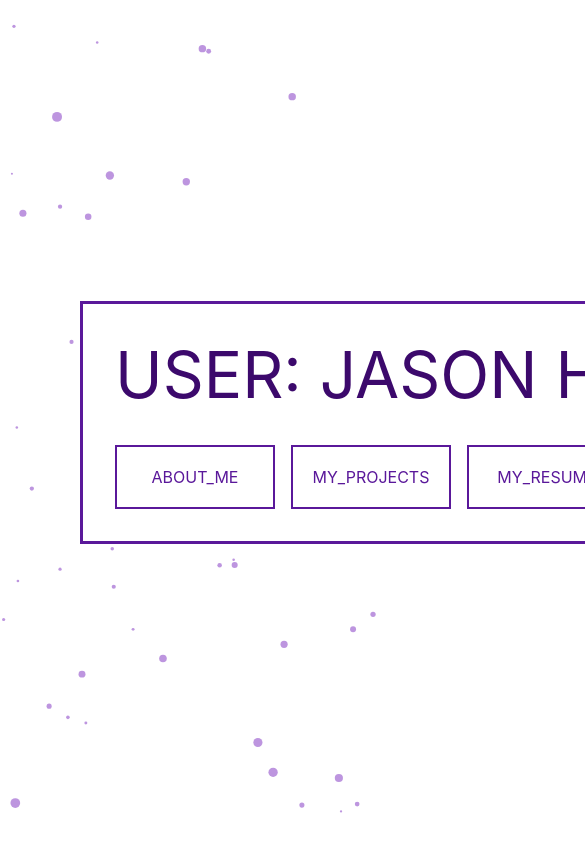
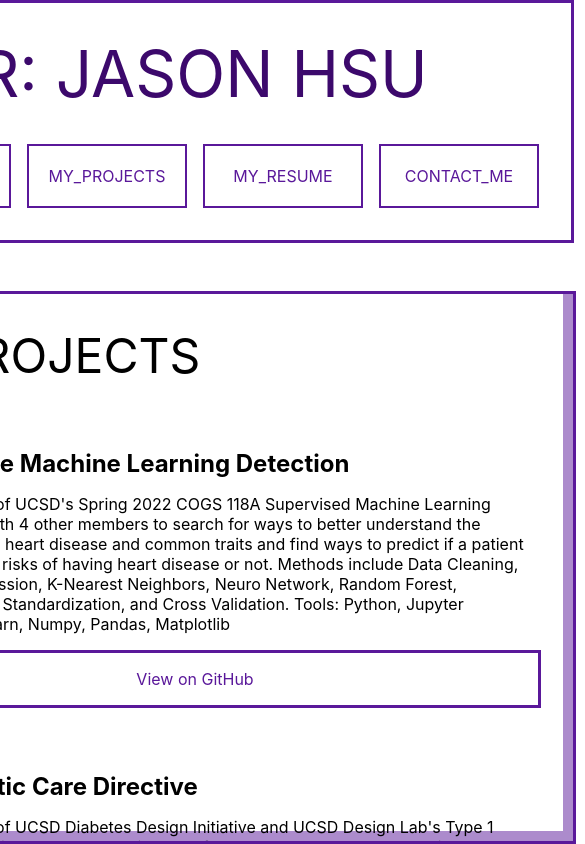
Before and after one commit to jhcode14/personal-webpage2, a Next.js app: page / in a window 390 px wide. Both pictures are taken after a click on the button "MY_PROJECTS". Shown: the top 844 px of the page, 585 px wide, since content can reach past the window. Built offline with nearby package versions, Linux system fonts and the light colour scheme.

Commit message:
Responsive media queries

```diff
--- a/components/About/About.module.css
+++ b/components/About/About.module.css
@@ -1,9 +1,7 @@
 .about {
-    flex-basis: 100%;
-    height: 95vh;
-    min-width: 0;
-    width: 100%;
-    margin: 2vh;
+    flex: 1;
+    height: 95%;
+    width: 755px;
     overflow-y: scroll;
     border: 3px solid #5A189A;
     background-color: white;
@@ -19,11 +17,13 @@
 
 .self_image {
     display: flex;
+    align-self: center;
     justify-content: center;
     padding: 2rem;
     gap: 1rem;
+    flex: 1;
 }
 
 .self_desc {
-    flex-basis: 100%;
+    flex: 1;
 }
--- a/components/Contact/Contact.module.css
+++ b/components/Contact/Contact.module.css
@@ -1,8 +1,7 @@
 .contact {
-    flex-basis: 100%;
+    flex: 1;
     height: 95vh;
-    width: 100%;
-    margin: 2vh;
+    width: 755px;
     overflow-y: scroll;
     border: 3px solid #5A189A;
     background-color: white;
--- a/components/Projects/Projects.module.css
+++ b/components/Projects/Projects.module.css
@@ -1,8 +1,7 @@
 .projects {
-    flex-basis: 100%;
+    flex: 1;
     height: 95vh;
-    width: 100%;
-    margin: 2vh;
+    width: 755px;
     overflow-y: scroll;
     border: 3px solid #5A189A;
     background-color: white;
--- a/components/Resume/Resume.module.css
+++ b/components/Resume/Resume.module.css
@@ -1,8 +1,7 @@
 .about {
-    flex-basis: 100%;
+    flex: 1;
     height: 95vh;
-    width: 100%;
-    margin: 2vh;
+    width: 755px;
     overflow-y: scroll;
     border: 3px solid #5A189A;
     background-color: white;
--- a/components/View/View.module.css
+++ b/components/View/View.module.css
@@ -1,15 +1,24 @@
 
 .container {
     display: flex;
+    flex-direction: row;
+    flex-grow: 0;
+    flex-shrink: 0;
+    align-items: center;
     height: 100vh;
-    align-items: center;
+
     padding-left: 5rem;
     padding-right: 5rem;
     gap: 3rem;
 }
 
 .view_navblock {
+    flex: 1;
     background: white;
+
+    display: flex;
+    flex-direction: column;
+    flex-grow: 0;
 
     padding: 2rem;
 
@@ -50,3 +59,9 @@
     -webkit-box-shadow: 10px 10px 0px 0px #E0AAFF;
     box-shadow: 10px 10px 0px 0px #E0AAFF;
 }
+
+@media (max-width: 1650px) {
+    .container {
+      flex-direction: column;
+    }
+  }
```
